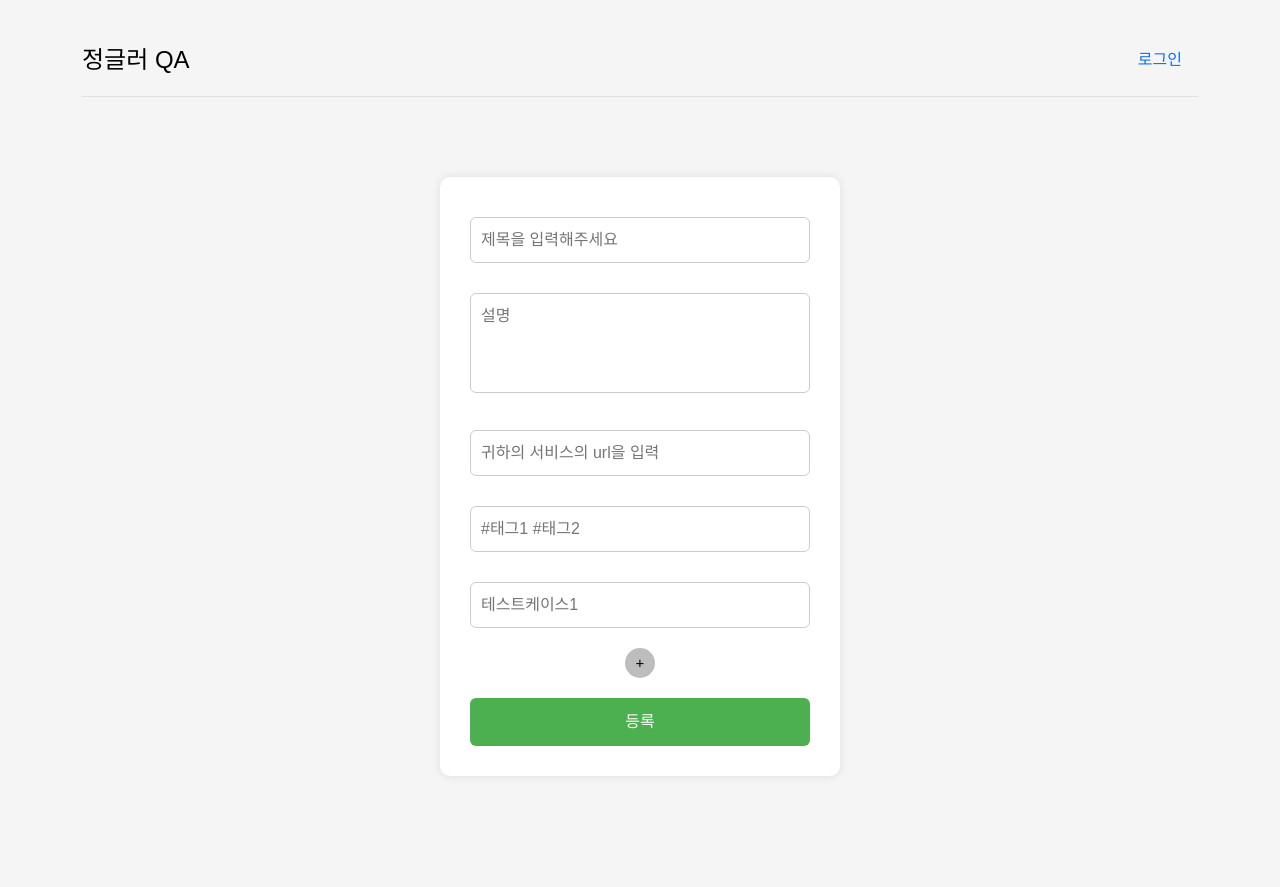
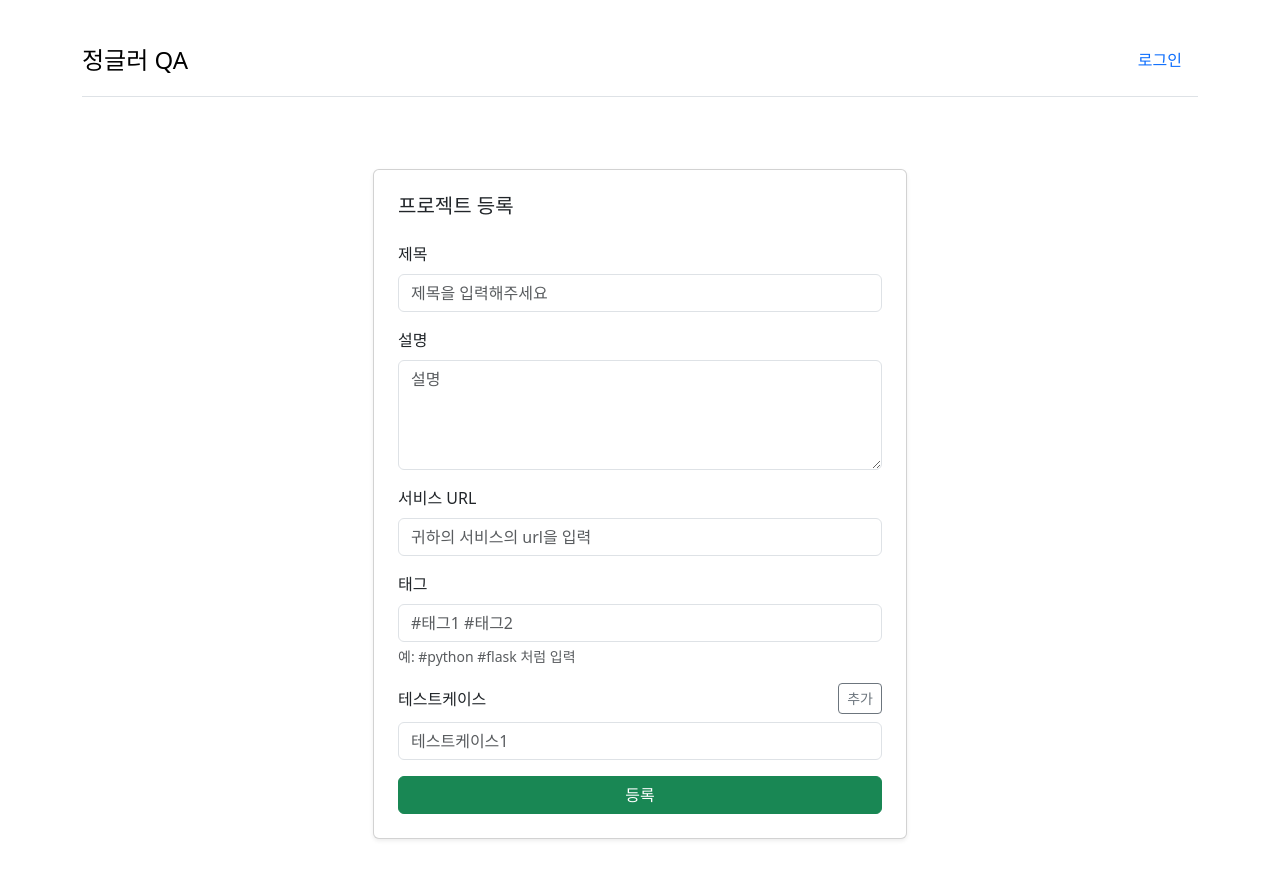
Before and after one commit to YangSiJun528/jungle-mini-project, a Flask app: page /projects/new in a window 1280 px wide. Before the commit the page ends 746 px from the top, so only its background shows below. Run offline with Flask 3, Linux system fonts and the light colour scheme.

Commit message:
부트스트랩 형태로 화면 수정

```diff
--- a/templates/project_form.html
+++ b/templates/project_form.html
@@ -1,118 +1,82 @@
 {% extends "base.html" %}
-
 {% block content %}
 
-<style>
-body{
-    font-family: Arial, sans-serif;
-    background-color: #f5f5f5;
-}
+<div class="container py-5">
+  <div class="row justify-content-center">
+    <div class="col-12 col-md-8 col-lg-6">
+      <div class="card shadow-sm">
+        <div class="card-body p-4">
 
-.form-container{
-    width: 400px;
-    margin: 80px auto;
-    padding: 30px;
-    background: white;
-    border-radius: 10px;
-    box-shadow: 0 0 10px rgba(0,0,0,0.1);
-}
+          <h5 class="mb-4">프로젝트 등록</h5>
 
-input, textarea{
-    width: 100%;
-    padding: 10px;
-    margin-top: 10px;
-    margin-bottom: 20px;
-    border: 1px solid #ccc;
-    border-radius: 6px;
-}
+          <form action="/projects" method="POST">
 
-textarea{
-    height: 100px;
-    resize: none;
-}
+            <!-- 제목 -->
+            <div class="mb-3">
+              <label for="title" class="form-label">제목</label>
+              <input id="title" name="title" class="form-control" placeholder="제목을 입력해주세요">
+            </div>
 
-button.submit{
-    width: 100%;
-    padding: 12px;
-    background-color: #4CAF50;
-    color: white;
-    border: none;
-    border-radius: 6px;
-    cursor: pointer;
-}
+            <!-- 설명 -->
+            <div class="mb-3">
+              <label for="content" class="form-label">설명</label>
+              <textarea id="content" name="content" class="form-control" rows="4" placeholder="설명"></textarea>
+            </div>
 
-button.submit:hover{
-    background-color: #45a049;
-}
+            <!-- URL -->
+            <div class="mb-3">
+              <label for="url" class="form-label">서비스 URL</label>
+              <input id="url" name="url" class="form-control" placeholder="귀하의 서비스의 url을 입력">
+            </div>
 
-.add-btn{
-    width:30px;
-    height:30px;
-    border-radius:50%;
-    border:none;
-    background:#bdbdbd;
-    color:rgb(1, 0, 0);
-    font-size:15px;
-    cursor:pointer;
-    margin-bottom: 20px;
-}
+            <!-- 태그 -->
+            <div class="mb-3">
+              <label for="tags" class="form-label">태그</label>
+              <input id="tags" name="tags" class="form-control" placeholder="#태그1 #태그2">
+              <div class="form-text">예: #python #flask 처럼 입력</div>
+            </div>
 
-.add-btn:hover{
-    background:#787978;
-}
+            <!-- 테스트케이스 -->
+            <div class="mb-2 d-flex align-items-center justify-content-between">
+              <label class="form-label mb-0">테스트케이스</label>
+              <button type="button" class="btn btn-sm btn-outline-secondary" onclick="addTestcase()">추가</button>
+            </div>
 
-.add-area{
-    text-align:center;
-}
-</style>
+            <div id="testcase-container" class="mb-3">
+              <div class="mb-2">
+                <input name="testcases[]" class="form-control" placeholder="테스트케이스1">
+              </div>
+            </div>
 
+            <button class="btn btn-success w-100" type="submit">등록</button>
 
-<div class="form-container">
+          </form>
 
-<form action="/projects" method="POST">
-
-    <input name="title" placeholder="제목을 입력해주세요">
-
-    <textarea name="content" placeholder="설명"></textarea>
-
-    <input name="url" placeholder="귀하의 서비스의 url을 입력">
-
-    <input name="tags" placeholder="#태그1 #태그2">
-
-
-    <!-- 테스트케이스 영역 -->
-    <div id="testcase-container">
-        <input name="testcases[]" placeholder="테스트케이스1">
+        </div>
+      </div>
     </div>
-
-
-    <div class="add-area">
-        <button type="button" class="add-btn" onclick="addTestcase()">+</button>
-    </div>
-
-
-    <button class="submit" type="submit">등록</button>
-
-</form>
-
+  </div>
 </div>
-
 
 <script>
 let testcaseCount = 1;
 
-function addTestcase(){
+function addTestcase() {
+  testcaseCount++;
 
-    testcaseCount++;
+  const container = document.getElementById("testcase-container");
 
-    const container = document.getElementById("testcase-container");
+  // Bootstrap 간격을 주기 위해 div로 한번 감싸는 게 깔끔함
+  const wrapper = document.createElement("div");
+  wrapper.className = "mb-2";
 
-    const input = document.createElement("input");
+  const input = document.createElement("input");
+  input.name = "testcases[]";
+  input.placeholder = "테스트케이스" + testcaseCount;
+  input.className = "form-control"; // ★ 이게 핵심
 
-    input.name = "testcases[]";
-    input.placeholder = "테스트케이스" + testcaseCount;
-
-    container.appendChild(input);
+  wrapper.appendChild(input);
+  container.appendChild(wrapper);
 }
 </script>
 
```
